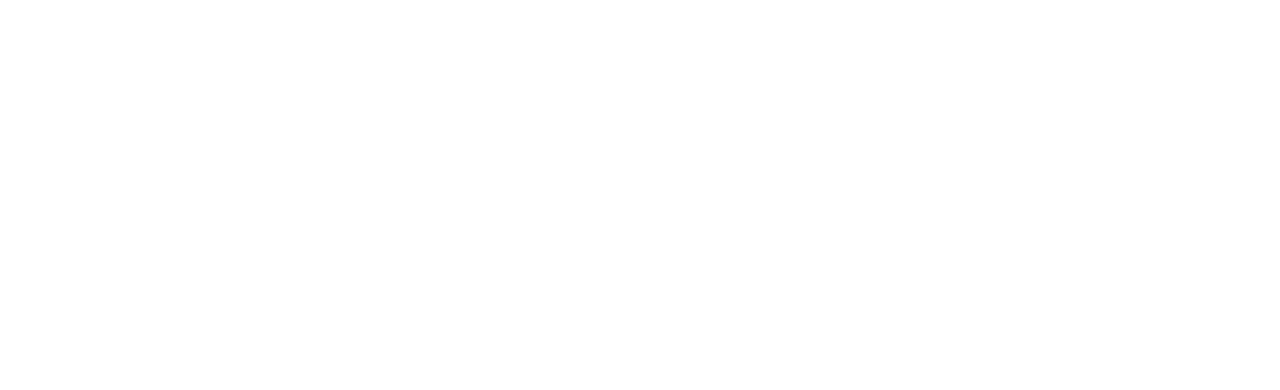
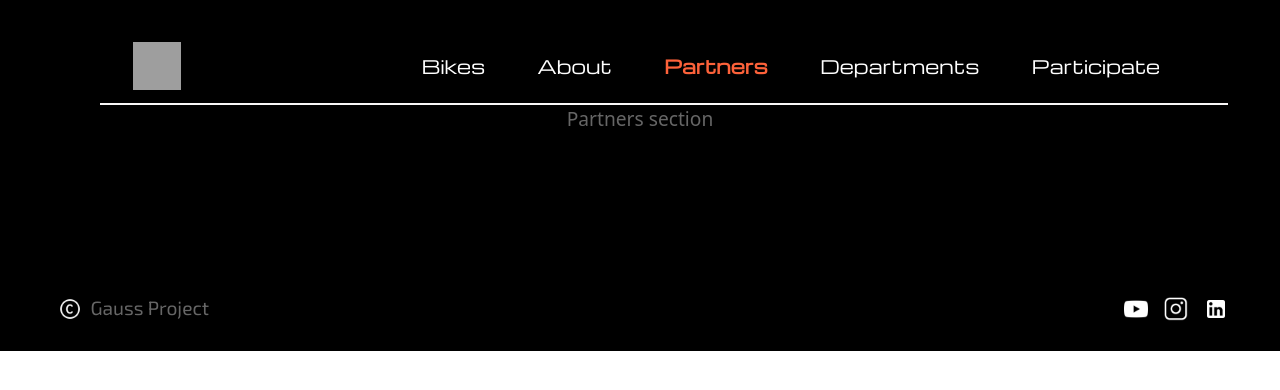
Before and after one commit to nicholassuwirman/Gauss-Webseite, a React (Vite) app: page /partners in a window 1280 px wide. Before the commit this address had no page. Shown: the top 390 px of the page. Built offline with nearby package versions, Linux system fonts and the light colour scheme; grey boxes are pictures that could not be loaded.

Commit message:
Partners section routing done

```diff
--- a/src/App.jsx
+++ b/src/App.jsx
@@ -1,40 +1,38 @@
 import React from 'react';
 import { BrowserRouter as Router, Route, Routes } from 'react-router-dom';
 import './output.css';
-import { ApolloProvider } from '@apollo/client'; // ApolloProvider to wrap the application
+import { ApolloProvider } from '@apollo/client';
+import client from '../apolloClient';
 
-import client from '../apolloClient'; // Apollo Client instance
-
-// Import containers with correct paths based on your folder structure
-import Hero from './containers/pages/home/hero/hero';  // Correct path for Hero.jsx
-import About from './containers/pages/about/about';    // Correct path for About.jsx
+// Import components
 import Home from './containers/pages/home/home';
-import 'bootstrap/dist/css/bootstrap.min.css';
-import BikesHome from './containers/pages/bikes/bikes-home/bikesHome';  // Import BikesHome component
-import Gauss1 from './containers/pages/bikes/gauss1/gauss1';  // Import Gauss1 component
+import BikesHome from './containers/pages/bikes/bikes-home/bikesHome';
+import About from './containers/pages/about/about';
+import Gauss1 from './containers/pages/bikes/gauss1/gauss1';
 import Gauss2 from './containers/pages/bikes/gauss2/gauss2';
 import Team from './containers/pages/about/team/team';
-import History from './containers/pages/about/history/history'; // Import History component
-import Department from './containers/pages/department/department'; // Import History component
+import History from './containers/pages/about/history/history';
+import Department from './containers/pages/department/department';
+import Partners from './containers/pages/partners/partners'; // Ensure this path is correct
 
 const App = () => {
   return (
     <ApolloProvider client={client}>
       <Router>
         <Routes>
-          {/* Define routes for different pages */}
-          <Route path="/" element={<Home />} />  {/* Home route, Hero container */}
-          <Route path="/bikesHome" element={<BikesHome />} />  {/* Bikes Home route */}
-          <Route path="/about" element={<About />} />  {/* About page route */}
-          <Route path="/bikesHome/gauss1" element={<Gauss1 />} />  {/* Gauss1 page */}
-          <Route path="/bikesHome/gauss2" element={<Gauss2 />} />  {/* Gauss2 page */}
+          <Route path="/" element={<Home />} />
+          <Route path="/bikesHome" element={<BikesHome />} />
+          <Route path="/about" element={<About />} />
+          <Route path="/bikesHome/gauss1" element={<Gauss1 />} />
+          <Route path="/bikesHome/gauss2" element={<Gauss2 />} />
           <Route path="/about/team" element={<Team />} />
-          <Route path="/about/history" element={<History />} /> {/* History page route */}
-          <Route path="/department" element={<Department />} /> {/* History page route */}
+          <Route path="/about/history" element={<History />} />
+          <Route path="/department" element={<Department />} />
+          <Route path="/partners" element={<Partners />} /> {/* Ensure this route is correct */}
         </Routes>
       </Router>
     </ApolloProvider>
   );
-}
+};
 
 export default App;
--- a/src/containers/pages/footer/footer.css
+++ b/src/containers/pages/footer/footer.css
@@ -1,6 +1,6 @@
 .description-copyright-text {
     color: white;
-    padding-top: 1rem;
+    padding-top: 0rem;
     font-family: 'Exo 2';
   }
   .copyright-logo-pic {
--- a/src/containers/pages/footer/footer.jsx
+++ b/src/containers/pages/footer/footer.jsx
@@ -6,7 +6,7 @@
 
 const Footer = () => {
     return(
-    <div className='flex justify-between items-center'>
+    <div className='flex justify-between items-center mb-2'>
         <div className='copyright-logo-pic' >
         <img src={copyrightLogo} className='copyright-logo-picture h-[1.5rem] mr-2 '/>
         <p className='description-copyright-text'>Gauss Project</p>
--- /dev/null
+++ b/src/containers/pages/partners/partners.css
@@ -0,0 +1,18 @@
+/* partners.css */
+.partners-section {
+    padding: 20px;
+    text-align: center;
+    background-color: #f9f9f9;
+    background-color: black;
+  }
+
+  .partners-section h1 {
+    font-size: 2.5rem;
+    color: #333;
+    margin-bottom: 20px;
+  }
+
+  .partners-section p {
+    font-size: 1.2rem;
+    color: #666;
+  }
--- /dev/null
+++ b/src/containers/pages/partners/partners.jsx
@@ -0,0 +1,17 @@
+import React from 'react';
+import './partners.css'; // Ensure your CSS file is correctly imported
+import Navbar from '../navbar/navbar';
+import Footer from '../footer/footer';
+const Partners = () => {
+  return (
+    <div className="partners-section">
+              <Navbar />
+
+      <p className="hello-text">Partners section</p>
+      <Footer />
+
+    </div>
+  );
+};
+
+export default Partners;
```
